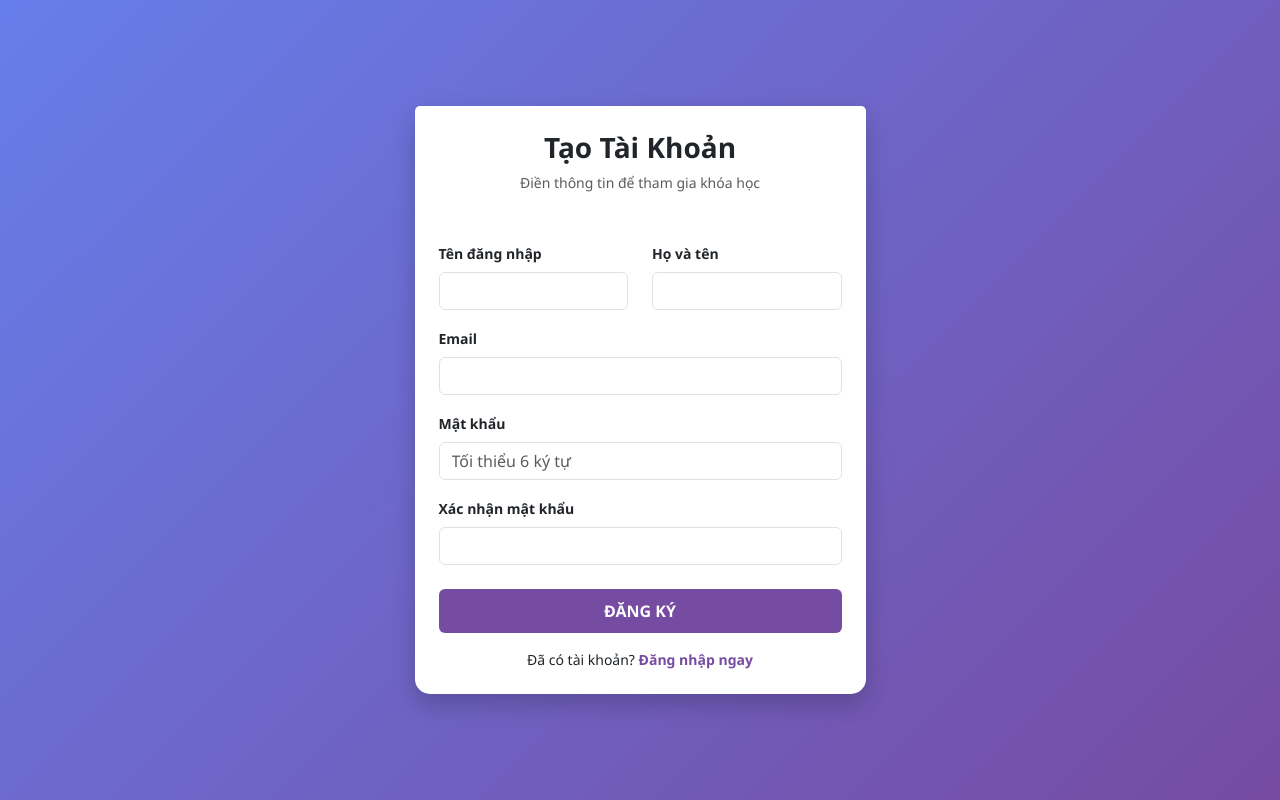
After one commit to DarkDragonF/onlineCourse, a PHP site: page /views/auth/register.php in a window 1280 px wide. The commit adds this page. Run offline with PHP 8.4, Linux system fonts and the light colour scheme.

Commit message:
added register view

```diff
--- /dev/null
+++ b/views/auth/register.php
@@ -0,0 +1,110 @@
+<!DOCTYPE html>
+<html lang="vi">
+<head>
+    <meta charset="UTF-8">
+    <meta name="viewport" content="width=device-width, initial-scale=1.0">
+    <title>Đăng ký tài khoản</title>
+    <link href="https://cdn.jsdelivr.net/npm/bootstrap@5.3.0/dist/css/bootstrap.min.css" rel="stylesheet">
+    <link rel="stylesheet" href="https://cdnjs.cloudflare.com/ajax/libs/font-awesome/6.4.0/css/all.min.css">
+
+    <style>
+        body {
+            background: linear-gradient(135deg, #667eea 0%, #764ba2 100%);
+            min-height: 100vh;
+            display: flex;
+            align-items: center;
+            justify-content: center;
+            font-family: 'Segoe UI', sans-serif;
+        }
+        .card-auth {
+            border: none;
+            border-radius: 15px;
+            box-shadow: 0 10px 25px rgba(0,0,0,0.2);
+        }
+        .card-header-auth {
+            background-color: #fff;
+            padding-top: 25px;
+            border-bottom: none;
+            text-align: center;
+        }
+        .btn-primary-auth { background: #764ba2; border: none; padding: 10px; font-weight: 600; }
+        .btn-primary-auth:hover { background: #5a3780; }
+    </style>
+</head>
+<body>
+
+<div class="container">
+    <div class="row justify-content-center">
+        <div class="col-md-7 col-lg-5">
+            <div class="card card-auth">
+                <div class="card-header card-header-auth">
+                    <h3 class="fw-bold text-dark">Tạo Tài Khoản</h3>
+                    <p class="text-muted small">Điền thông tin để tham gia khóa học</p>
+                </div>
+
+                <div class="card-body p-4">
+
+                    <?php if (isset($errors) && !empty($errors)): ?>
+                        <div class="alert alert-danger alert-dismissible fade show" role="alert">
+                            <strong><i class="fa-solid fa-triangle-exclamation"></i> Vui lòng kiểm tra:</strong>
+                            <ul class="mb-0 mt-1 ps-3">
+                                <?php foreach ($errors as $err): ?>
+                                    <li><?= htmlspecialchars($err) ?></li>
+                                <?php endforeach; ?>
+                            </ul>
+                            <button type="button" class="btn-close" data-bs-dismiss="alert" aria-label="Close"></button>
+                        </div>
+                    <?php endif; ?>
+                    <form action="index.php?controller=auth&action=handleRegister" method="POST">
+
+                        <div class="row">
+                            <div class="col-md-6 mb-3">
+                                <label class="form-label fw-bold small">Tên đăng nhập</label>
+                                <input type="text" class="form-control" name="username"
+                                       value="<?= isset($userName) ? htmlspecialchars($userName) : '' ?>" required>
+                            </div>
+                            <div class="col-md-6 mb-3">
+                                <label class="form-label fw-bold small">Họ và tên</label>
+                                <input type="text" class="form-control" name="fullname"
+                                       value="<?= isset($fullname) ? htmlspecialchars($fullname) : '' ?>" required>
+                            </div>
+                        </div>
+
+                        <div class="mb-3">
+                            <label class="form-label fw-bold small">Email</label>
+                            <input type="email" class="form-control" name="email"
+                                   value="<?= isset($email) ? htmlspecialchars($email) : '' ?>" required>
+                        </div>
+
+                        <div class="mb-3">
+                            <label class="form-label fw-bold small">Mật khẩu</label>
+                            <input type="password" class="form-control" name="password"
+                                   placeholder="Tối thiểu 6 ký tự" required>
+                        </div>
+
+                        <div class="mb-4">
+                            <label class="form-label fw-bold small">Xác nhận mật khẩu</label>
+                            <input type="password" class="form-control" name="confirm_password" required>
+                        </div>
+
+                        <div class="d-grid">
+                            <button type="submit" class="btn btn-primary btn-primary-auth text-white">
+                                ĐĂNG KÝ
+                            </button>
+                        </div>
+
+                        <div class="text-center mt-3">
+                            <p class="small mb-0">Đã có tài khoản?
+                                <a href="index.php?controller=auth&action=login" class="text-decoration-none fw-bold" style="color: #764ba2;">Đăng nhập ngay</a>
+                            </p>
+                        </div>
+                    </form>
+                </div>
+            </div>
+        </div>
+    </div>
+</div>
+
+<script src="https://cdn.jsdelivr.net/npm/bootstrap@5.3.0/dist/js/bootstrap.bundle.min.js"></script>
+</body>
+</html>
```
Also changed, not shown: index.php (+5 -10 lines).
